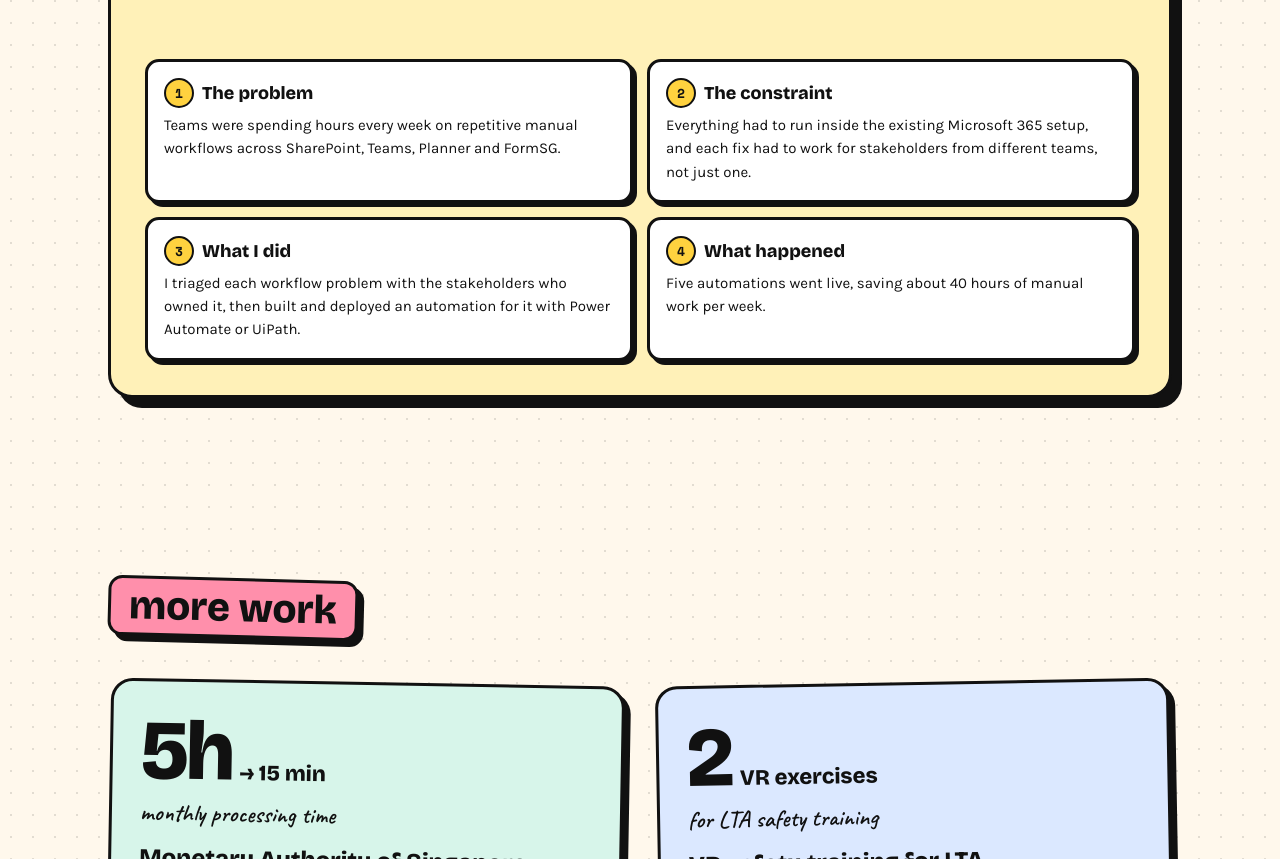
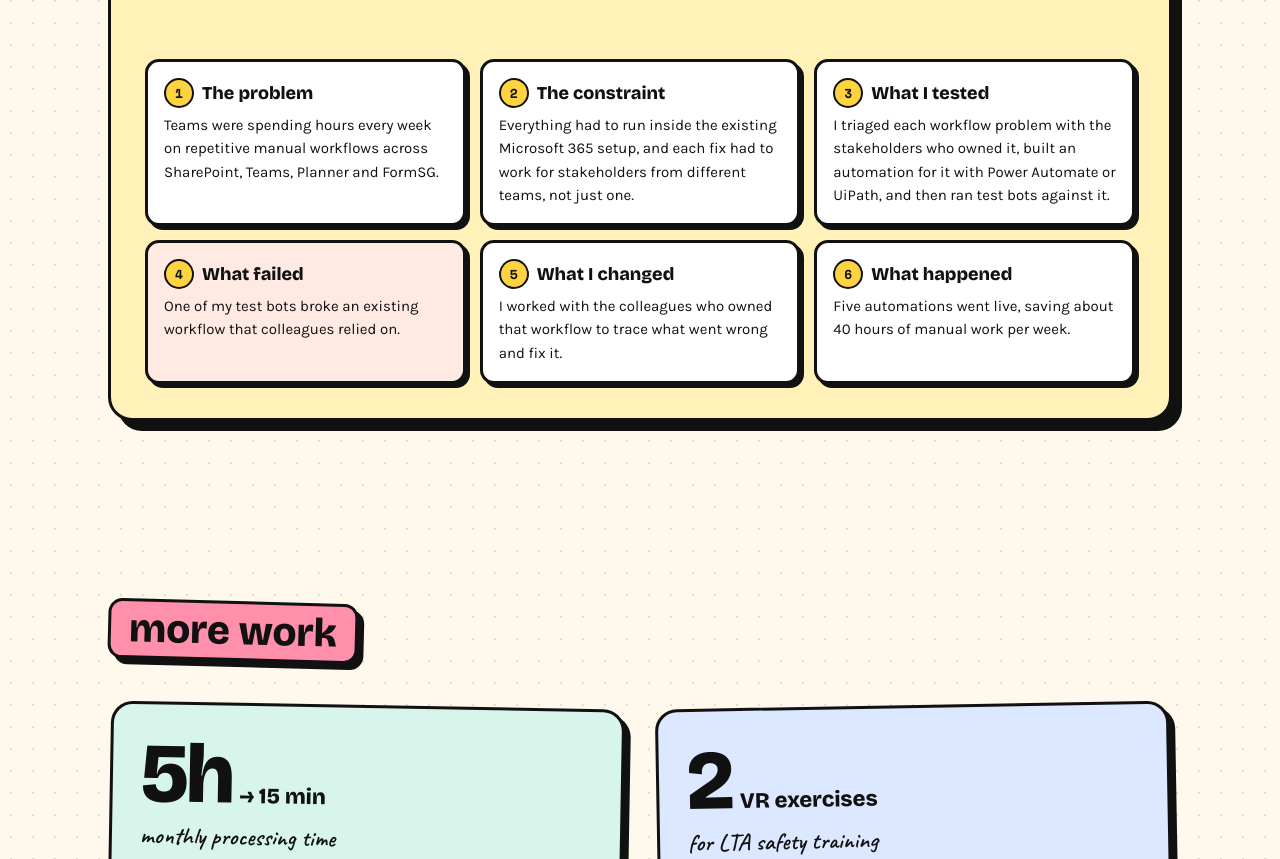
Before and after one commit to riffyyyy/riffyyyy.github.io, a plain HTML site: page index.html in a window 1280 px wide. Shown: the part 3794-4653 px from the top of the page. Drawn offline with nearby package versions, Linux system fonts and the light colour scheme.

Commit message:
Complete Changi Airport case study with tested, failed and changed steps
Co-Authored-By: Claude Opus 5.5 <noreply@anthropic.com>
Claude-Session: https://claude.ai/code/session_01ApN2o66cGhLzw72MtZEneR

```diff
--- a/index.html
+++ b/index.html
@@ -205,7 +205,9 @@
       <ol class="case">
         <li><b>The problem</b>Teams were spending hours every week on repetitive manual workflows across SharePoint, Teams, Planner and FormSG.</li>
         <li><b>The constraint</b>Everything had to run inside the existing Microsoft 365 setup, and each fix had to work for stakeholders from different teams, not just one.</li>
-        <li><b>What I did</b>I triaged each workflow problem with the stakeholders who owned it, then built and deployed an automation for it with Power Automate or UiPath.</li>
+        <li><b>What I tested</b>I triaged each workflow problem with the stakeholders who owned it, built an automation for it with Power Automate or UiPath, and then ran test bots against it.</li>
+        <li class="fail"><b>What failed</b>One of my test bots broke an existing workflow that colleagues relied on.</li>
+        <li><b>What I changed</b>I worked with the colleagues who owned that workflow to trace what went wrong and fix it.</li>
         <li><b>What happened</b>Five automations went live, saving about 40 hours of manual work per week.</li>
       </ol>
     </article>
--- a/style.css
+++ b/style.css
@@ -283,7 +283,6 @@ main, .top { max-width: 1120px; margin: 0 auto; padding: 0 28px; }
 .proj.red .case li b::before { background: var(--pink); }
 .proj.green .case li b::before { background: var(--mint); }
 .case li.fail { background: #ffe9e3; }
-.proj.yellow .case { grid-template-columns: repeat(2, 1fr); }
 .proj.yellow { grid-template-columns: 1.4fr 1fr; }
 .big-stat { text-align: center; }
 .proj.flip .case { order: 3; }
```
